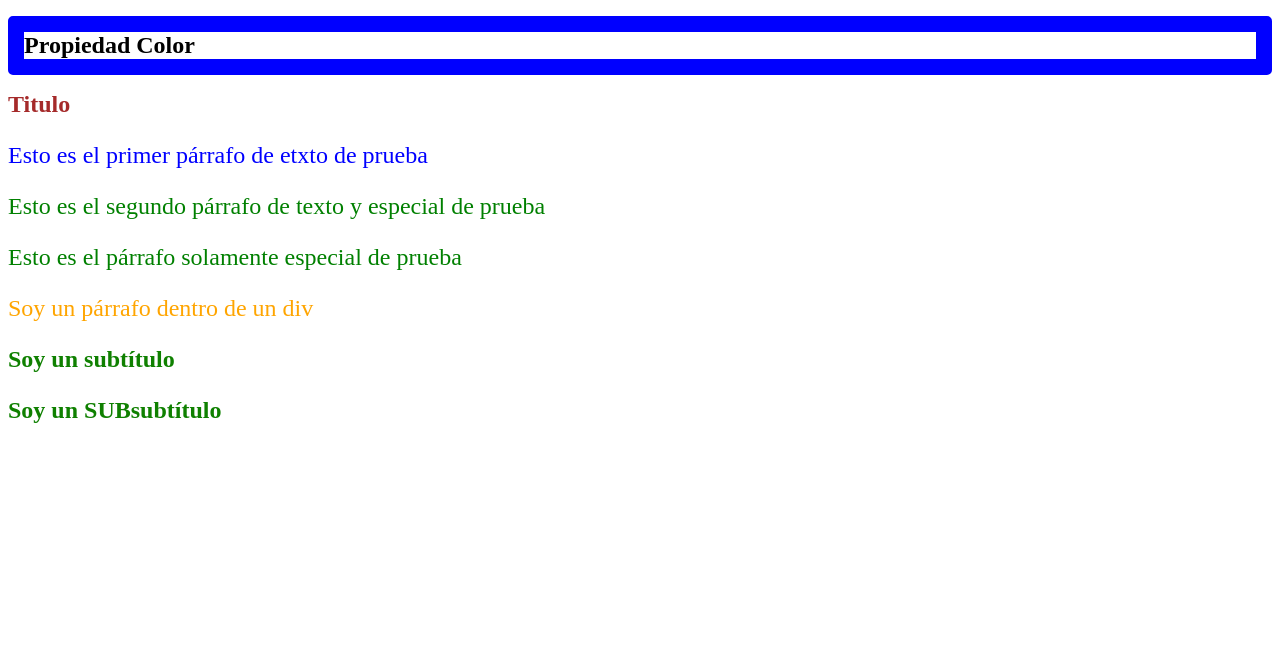
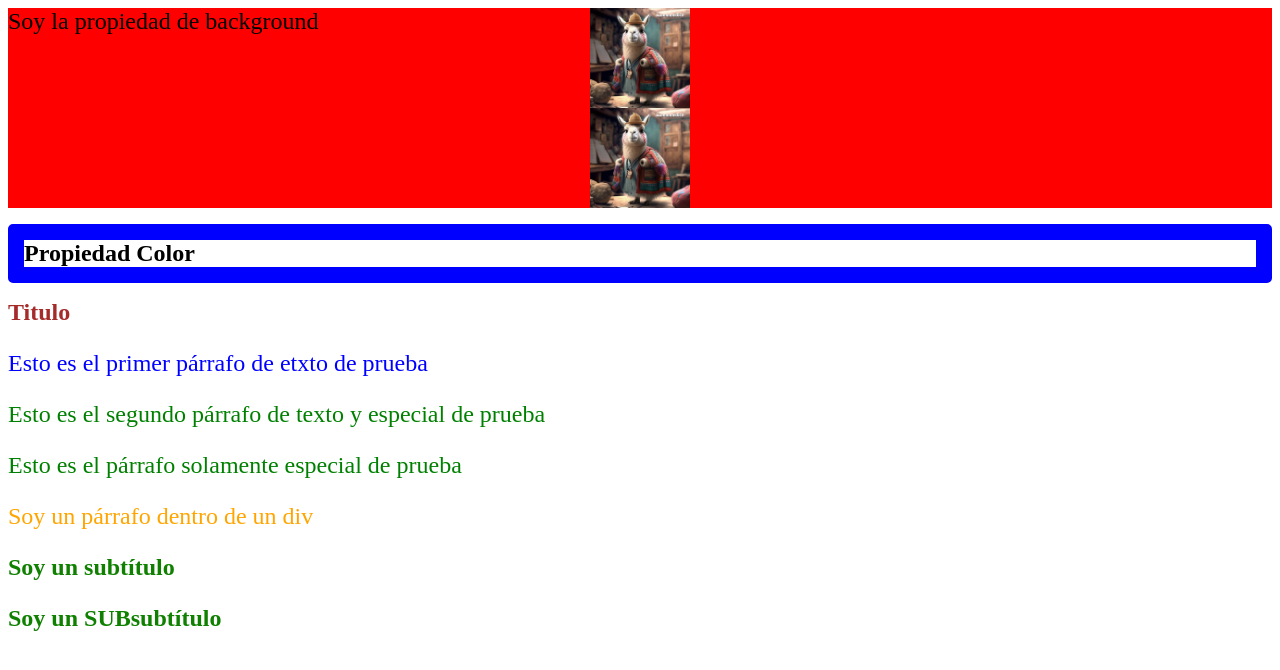
Before and after one commit to CristianInBits/Tutoriales-HolaMundo, a plain HTML site: page Curso CSS/index.html in a window 1280 px wide. Drawn offline with Linux system fonts and the light colour scheme.

Commit message:
Background

```diff
--- a/Curso CSS/index.html
+++ b/Curso CSS/index.html
@@ -5,6 +5,7 @@
     <link rel="stylesheet" href="style.css" />
   </head>
   <body>
+    <article id="fondo">Soy la propiedad de background</article>
     <h1 class="color">Propiedad Color</h1>
     <h1 id="titulo">Titulo</h1>
     <p class="texto">Esto es el primer párrafo de etxto de prueba</p>
--- a/Curso CSS/style.css
+++ b/Curso CSS/style.css
@@ -36,7 +36,7 @@ lineas
     color: #0000a0;
 } */
 
-.color  {
+.color {
   /* border: 5px red inset; */
   /*
     dotted
@@ -56,3 +56,15 @@ lineas
   border-radius: 5px;
   border-width: 1pc;
 }
+
+#fondo {
+  background-color: rgba(220, 0, 0);
+  /* opacity: 0.4; */
+  height: 200px;
+  /* background-image: url('llama.jpg'); */
+  /* background-size: cover; */
+  /* background-size: 500px 500px;
+  background-repeat: no-repeat;
+  background-position: left top; */
+  background: #f00 url("llama.jpg") repeat-y center bottom / 100px 100px;
+}
```
Also changed, not shown: Curso CSS/llama.jpg (added), Curso CSS/teoria.txt. Lines whose indentation alone changed are shown as unchanged.
